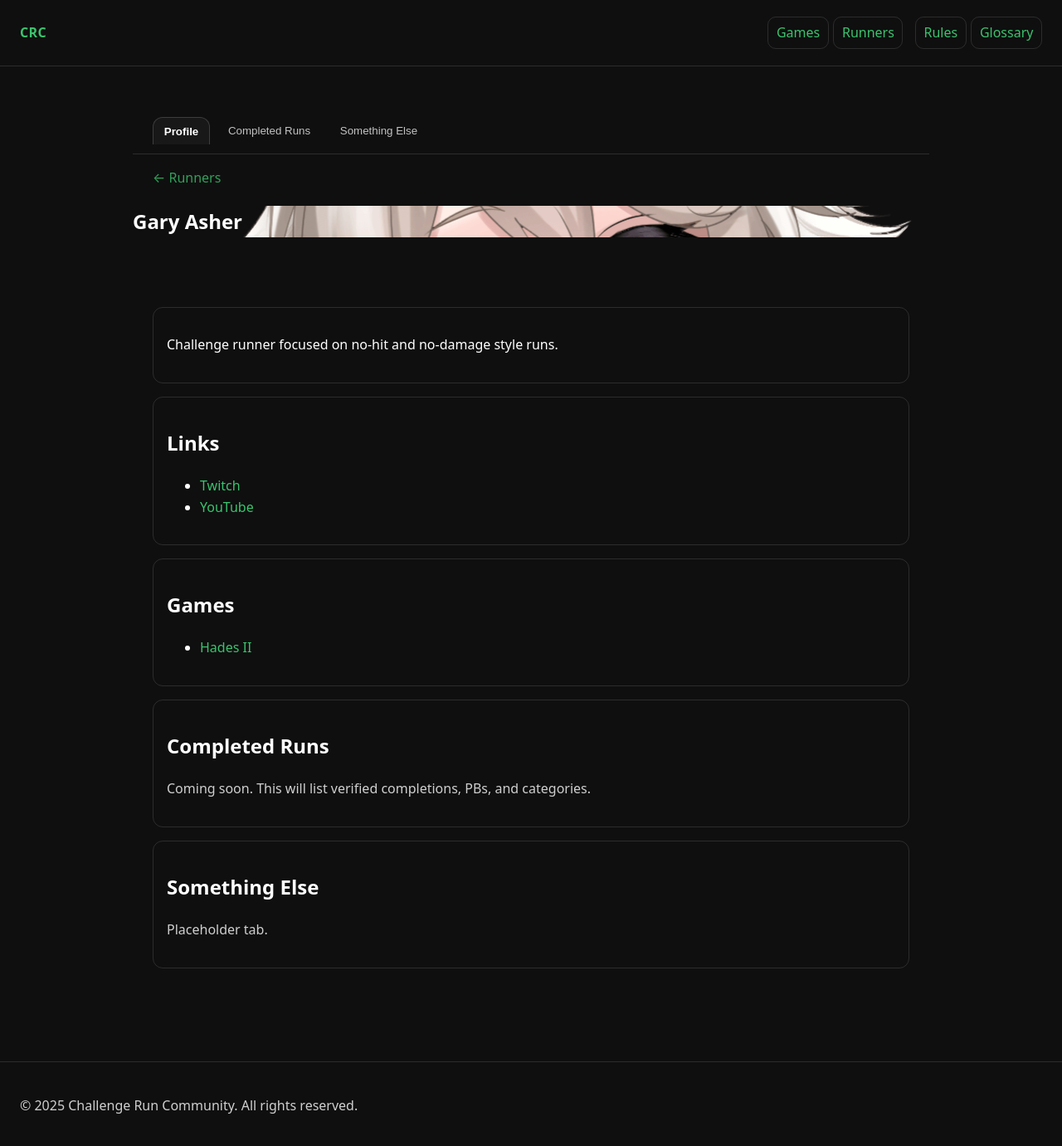
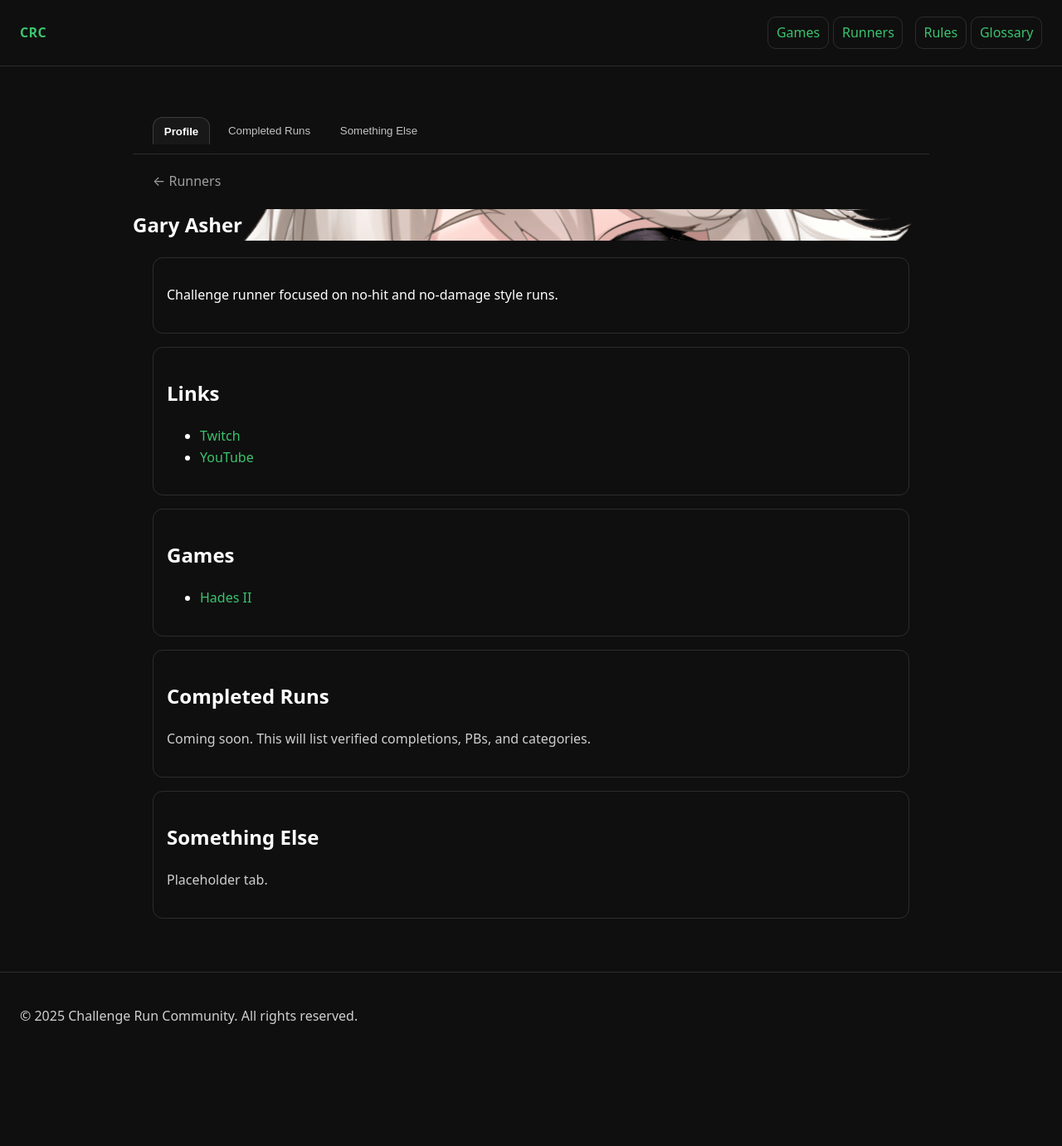
Before and after one commit to GaryAsher/challenge-run-site, a Jekyll site: the page built from _runners/gary-asher.md, in a window 1280 px wide and 1385 px high. Shown: the top 1381 px of the window at 83% size. Built offline with Jekyll 4.4.1, drawn with Linux system fonts in a browser that asks for light colours.

Commit message:
Update runner.html

```diff
--- a/_layouts/runner.html
+++ b/_layouts/runner.html
@@ -8,9 +8,11 @@ layout: default
   <button class="tab" data-tab="other" type="button">Something Else</button>
 </nav>
 
-<p class="muted" style="margin: 1rem 1.5rem 0 1.5rem;">
-  <a href="{{ '/runners/' | relative_url }}">← Runners</a>
-</p>
+<div class="page-width">
+  <p class="page-back">
+    <a href="{{ '/runners/' | relative_url }}">← Runners</a>
+  </p>
+</div>
 
 {% assign avatar = page.cover | default: "/assets/img/site/default-runner.png" %}
 
@@ -24,7 +26,7 @@ layout: default
   </div>
 </section>
 
-<div class="container">
+<div class="page-width">
 
   <!-- PROFILE PANEL -->
   <section class="tab-panel active" data-panel="profile">
```
